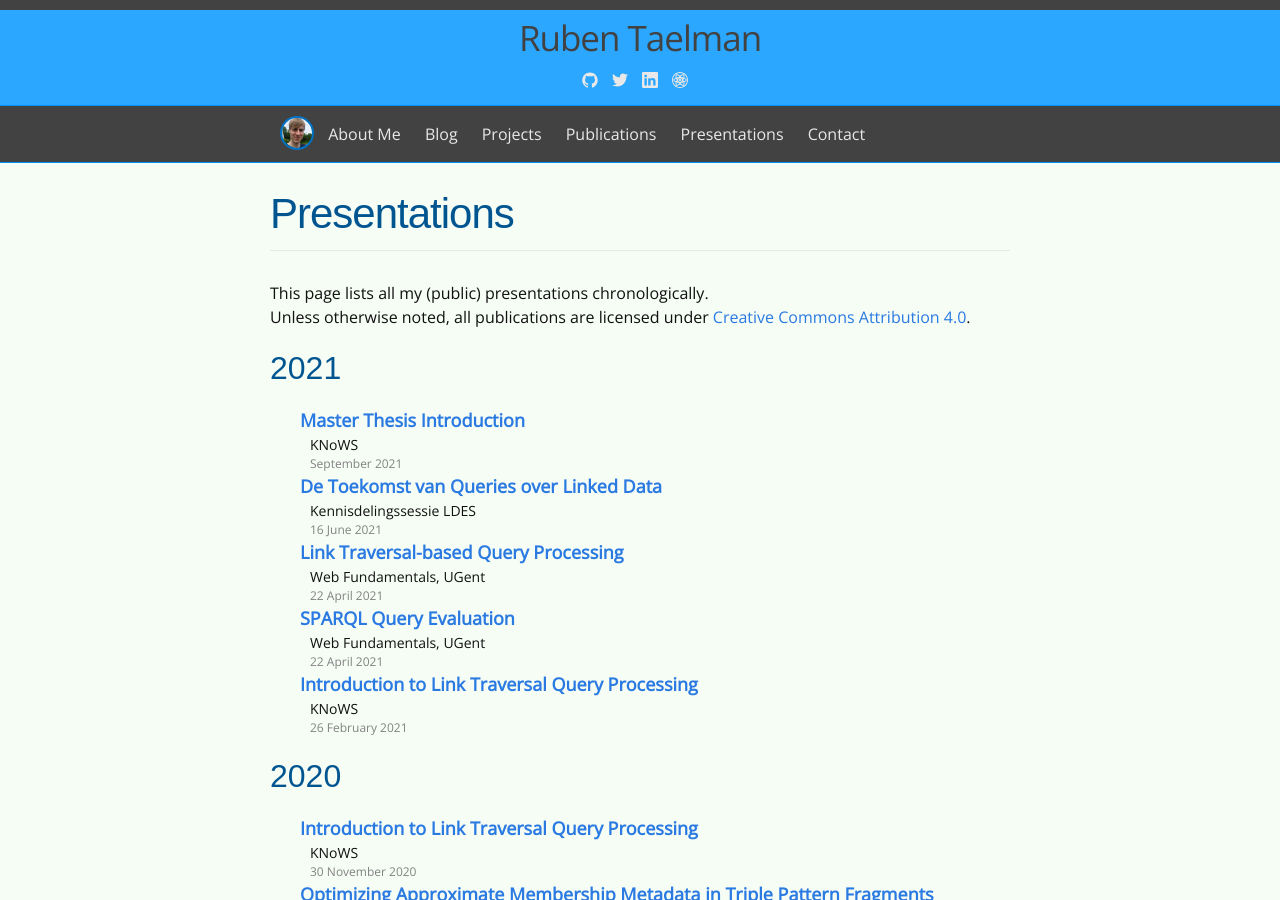
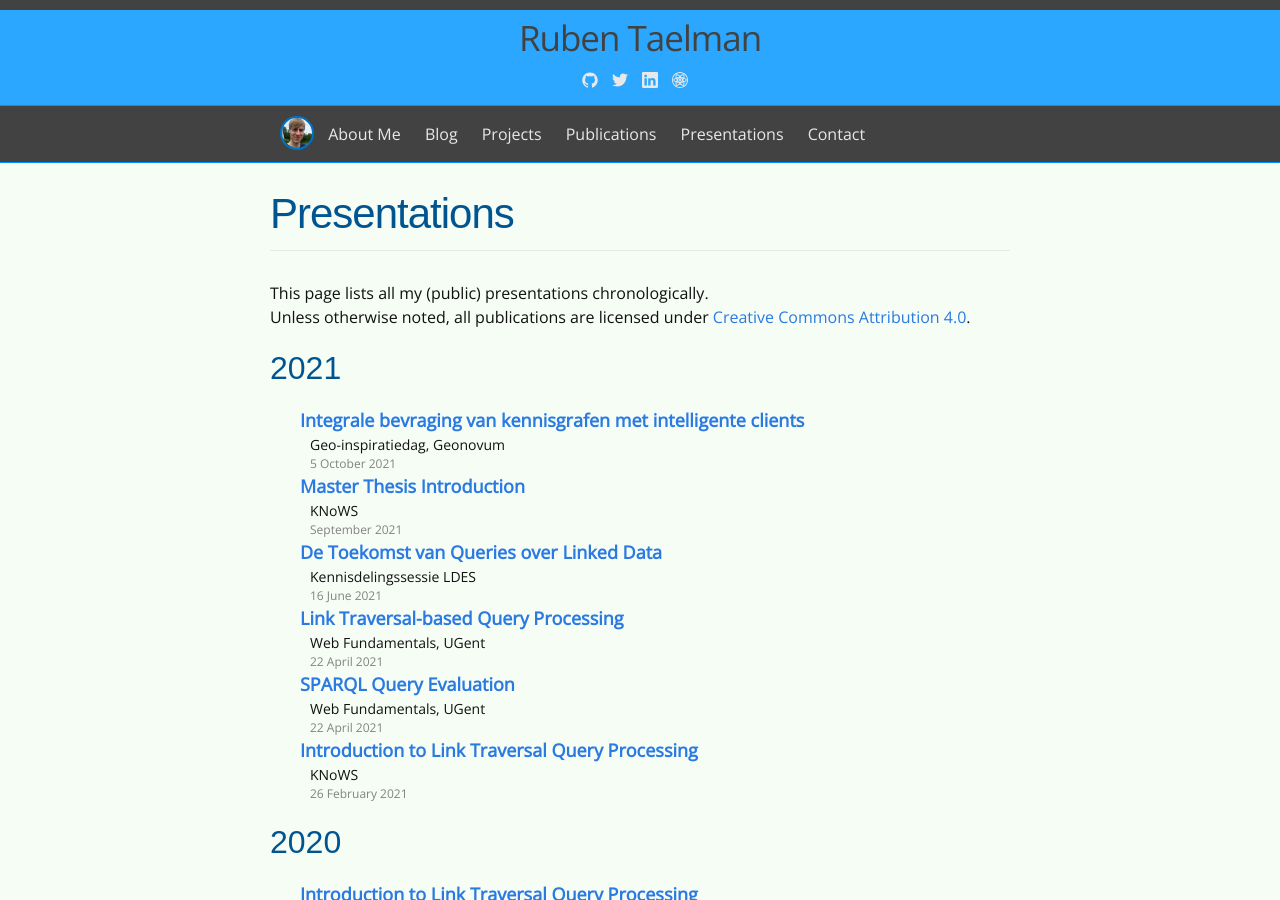
Before and after one commit to rubensworks/rubensworks.net, a Jekyll site: the page built from presentations.md, in a window 1280 px wide and 900 px high. Built offline with Jekyll 4.4.1, drawn with Linux system fonts in a browser that asks for light colours; some web fonts are replaced.

Commit message:
Add slides Geo-inspiratiedag 2021, Geonovum

```diff
--- a/_data/presentations.yml
+++ b/_data/presentations.yml
@@ -1,3 +1,8 @@
+"2021-geonovum-inspiratiedag":
+    title: "Integrale bevraging van kennisgrafen met intelligente clients"
+    venue: "Geo-inspiratiedag, Geonovum"
+    date: "5 October 2021"
+    url: "https://www.rubensworks.net/raw/slides/2021/geonovum-inspiratiedag/"
 "2021-knows-master-thesis-intro":
     title: "Master Thesis Introduction"
     venue: "KNoWS"
```
